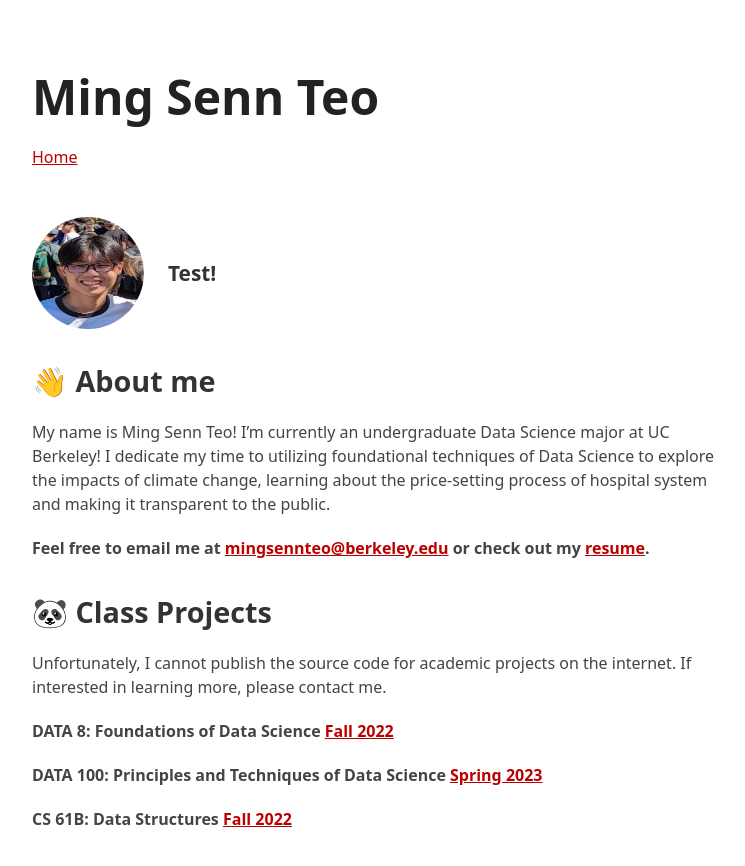
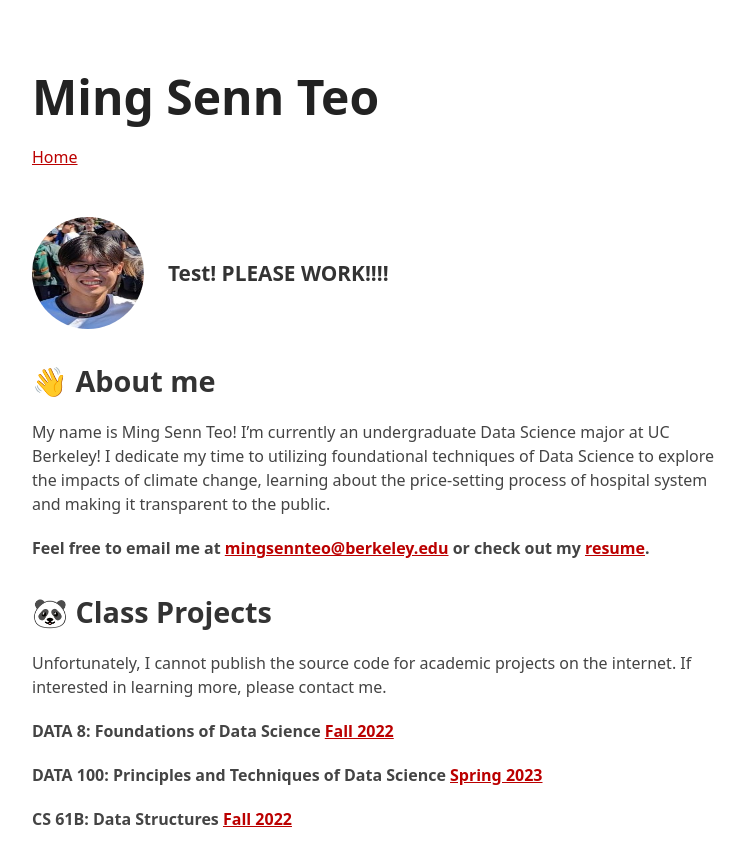
Before and after one commit to MSTeo01/old-website-2.0, a Jekyll site: the page built from index.md, in a window 1280 px wide. Shown: the top 866 px of the page, without its empty margins (258-1003 px from the left). Built offline with Jekyll 4.4.1, drawn with Linux system fonts in a browser that asks for light colours; our own code applies the rules of GitHub Pages for plain Markdown files.

Commit message:
Update _config.yml

```diff
--- a/_config.yml
+++ b/_config.yml
@@ -21,7 +21,8 @@ nav-links:
 # for the homepage image + big text next to it
 greeting_image: /assets/me-2022.jpg
 # 100-200 characters recommended
-greeting_text: Test!
+greeting_text: Test! PLEASE WORK!!!!
+
 # show blog post excerpts on blog page
 show_excerpts: false
 excerpt_word_count: 70
```
